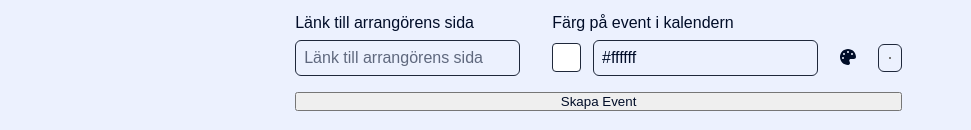
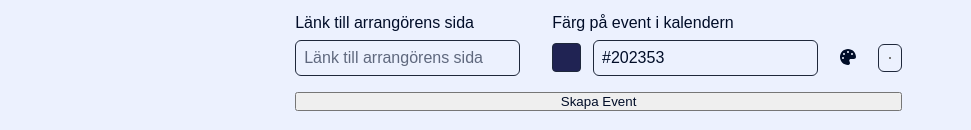
Before and after one commit to Asiyn/student-event, a Next.js app: page /create-event in a window 1280 px wide. Shown: the part 583-713 px from the top of the page, without its empty margins (154-1125 px from the left). Built offline with nearby package versions, Linux system fonts and the light colour scheme.

Commit message:
litegrejer

```diff
--- a/src/app/calendar/page.tsx
+++ b/src/app/calendar/page.tsx
@@ -45,7 +45,7 @@ export default function CalendarPage() {
       }
 
       // Enkel färg baserat på fakultet (valfritt)
-      let color = ev.color || "#613325"; // default
+      let color = ev.color || "#000000"; // default
       const fak = ev.fakultet?.toLowerCase() ?? "";
       if (fak.includes("lintek")) color = "#00bfa5";
       if (fak.includes("stuff")) color = "#4fc3f7";
--- a/src/app/create-event/CreateField.tsx
+++ b/src/app/create-event/CreateField.tsx
@@ -35,7 +35,7 @@ export default function CreateField({
   required = false,
   fullWidth = false,
 }: EventDetailsProps) {
-  const [color, setColor] = useState("#ffffff");
+  const [color, setColor] = useState("#202353"); //ändra default färg
   const [selectedOption, setSelectedOption] = useState<Option | null>(null);
   const [customText, setCustomText] = useState("");
 
@@ -98,7 +98,6 @@ export default function CreateField({
           >
             <FontAwesomeIcon icon={faPalette} />
           </button>
-
           {/* Själva color-inputen som skickas med i formuläret */}
           <input
             ref={colorInputRef}
--- a/src/app/lib/eventStorage.tsx
+++ b/src/app/lib/eventStorage.tsx
@@ -17,7 +17,5 @@ export function saveEvent(newEvent: EventFormData) {
     const current = loadEvents();
     const updated = [...current, newEvent];
     sessionStorage.setItem(STORAGE_KEY, JSON.stringify(updated));
-  } catch {
-    // ev. logga
-  }
+  } catch {}
 }
```
